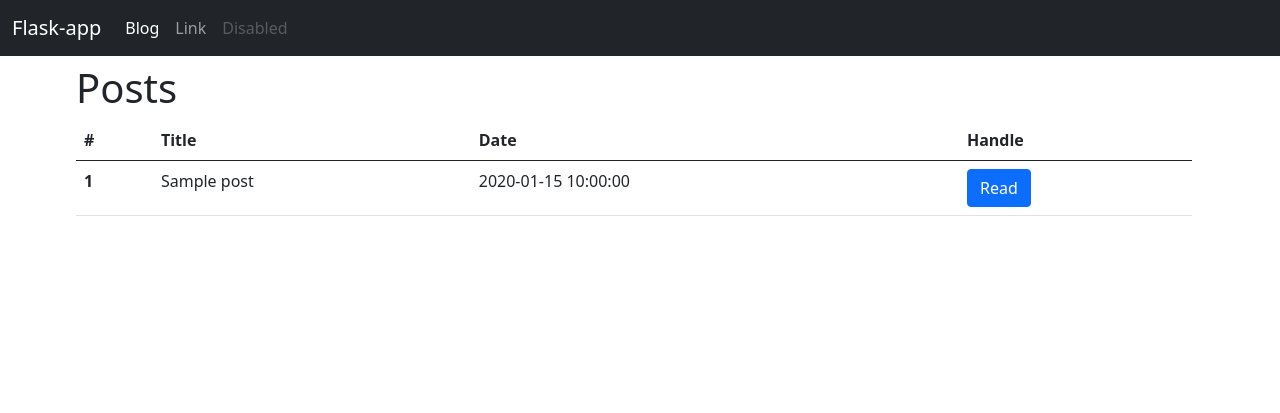
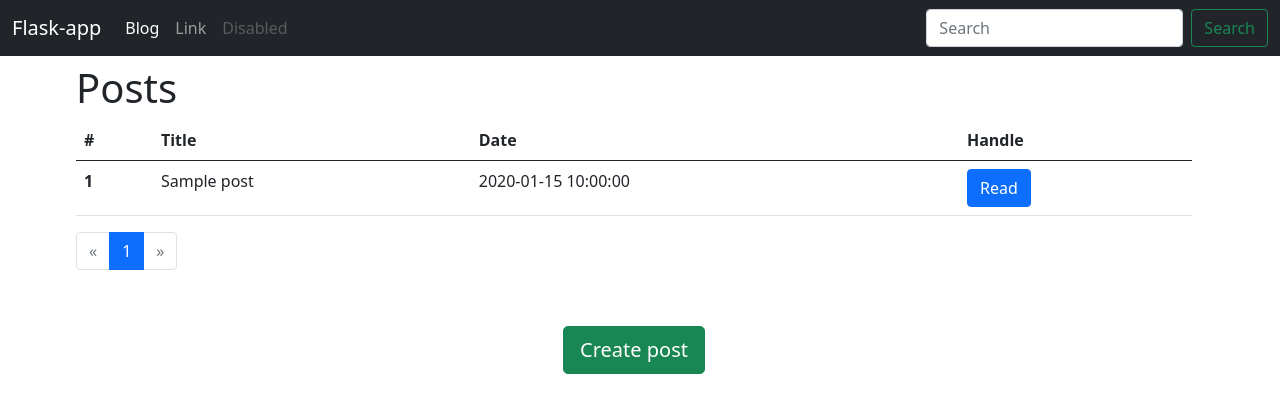
Before and after one commit to funcN4me/flask-app, a Flask app: page /blog/ in a window 1280 px wide. Shown: the top 413 px of the page. Run offline with Flask 2, Linux system fonts and the light colour scheme; tables that the repository leaves empty hold one stand-in row (values such as "Sample post").

Commit message:
Pagination, creating post

```diff
--- a/posts/blueprint.py
+++ b/posts/blueprint.py
@@ -1,15 +1,52 @@
 from flask import Blueprint
 from flask import render_template
+from flask import request
+from flask import redirect
+from flask import url_for
 
 from models import Post, Tag
+from .forms import PostForm
+from app import db
 
 posts = Blueprint('posts', __name__, template_folder='templates')
 
 
+@posts.route('/create', methods=['POST', 'GET'])
+def create_post():
+    if request.method == 'POST':
+        title = request.form['title']
+        body = request.form['body']
+
+        try:
+            post = Post(title=title, body=body)
+            db.session.add(post)
+            db.session.commit()
+        except:
+            print('Something wrong')
+        return redirect(url_for('posts.index'))
+
+    form = PostForm()
+    return render_template('posts/create_post.html', form=form)
+
+
 @posts.route('/')
 def index():
-    posts = Post.query.all()
-    return render_template('posts/index.html', posts=posts)
+    q = request.args.get('q')
+
+    page = request.args.get('page')
+
+    if page and page.isdigit():
+        page = int(page)
+    else:
+        page = 1
+    if q:
+        posts = Post.query.filter(Post.title.contains(q) | Post.body.contains(q))  # .all()
+    else:
+        posts = Post.query  # .all()
+
+    pages = posts.paginate(page=page, per_page=5)
+
+    return render_template('posts/index.html', pages=pages)
 
 
 @posts.route('/<slug>')
--- /dev/null
+++ b/posts/forms.py
@@ -0,0 +1,6 @@
+from wtforms import Form, StringField, TextAreaField
+
+
+class PostForm(Form):
+    title = StringField('Title')
+    body = TextAreaField('Body')
--- a/posts/templates/posts/index.html
+++ b/posts/templates/posts/index.html
@@ -18,7 +18,7 @@
         </tr>
         </thead>
         <tbody>
-        {% for post in posts %}
+        {% for post in pages.items %}
             <tr>
                 <th scope="row">{{ post.id }}</th>
                 <td>
@@ -32,4 +32,28 @@
         {% endfor %}
         </tbody>
     </table>
+
+    <nav>
+        <ul class="pagination">
+            <li {% if not pages.has_prev %} class="page-item disabled" {% endif %}>
+                <a class="page-link" href="./?page={{ pages.prev_num }}" aria-label="Previous">
+                    <span aria-hidden="true">&laquo;</span>
+                </a>
+            </li>
+
+            {% for page in pages.iter_pages() %}
+                <li {% if page == pages.page %} class="page-item active" {% endif %}><a class="page-link" href="./?page={{ page }}">{{ page }}</a></li>
+            {% endfor %}
+
+            <li {% if not pages.has_next %} class="page-item disabled" {% endif %}>
+                <a class="page-link" href="./?page={{ pages.next_num }}" aria-label="Next">
+                    <span aria-hidden="true">&raquo;</span>
+                </a>
+            </li>
+        </ul>
+    </nav>
+
+    <div class="container" style="text-align: center; margin-top: calc(5%)">
+        <a class="btn btn-success btn-lg" href="{{ url_for('posts.create_post') }}">Create post</a>
+    </div>
 {% endblock %}
--- a/templates/base.html
+++ b/templates/base.html
@@ -32,6 +32,13 @@
                         <a class="nav-link disabled" href="#" tabindex="-1" aria-disabled="true">Disabled</a>
                     </li>
                 </ul>
+
+                <form class="d-flex" method="get">
+                    <input class="form-control me-2" type="search" placeholder="Search" aria-label="Search" name="q"
+                           value="{{ request.args.get('q', '') }}">
+                    <button class="btn btn-outline-success" type="submit">Search</button>
+                </form>
+
             </div>
         </div>
     </nav>
```
Also changed, not shown: models.py (+5 -3 lines), posts/templates/posts/create_post.html (added, +33 -0 lines).
